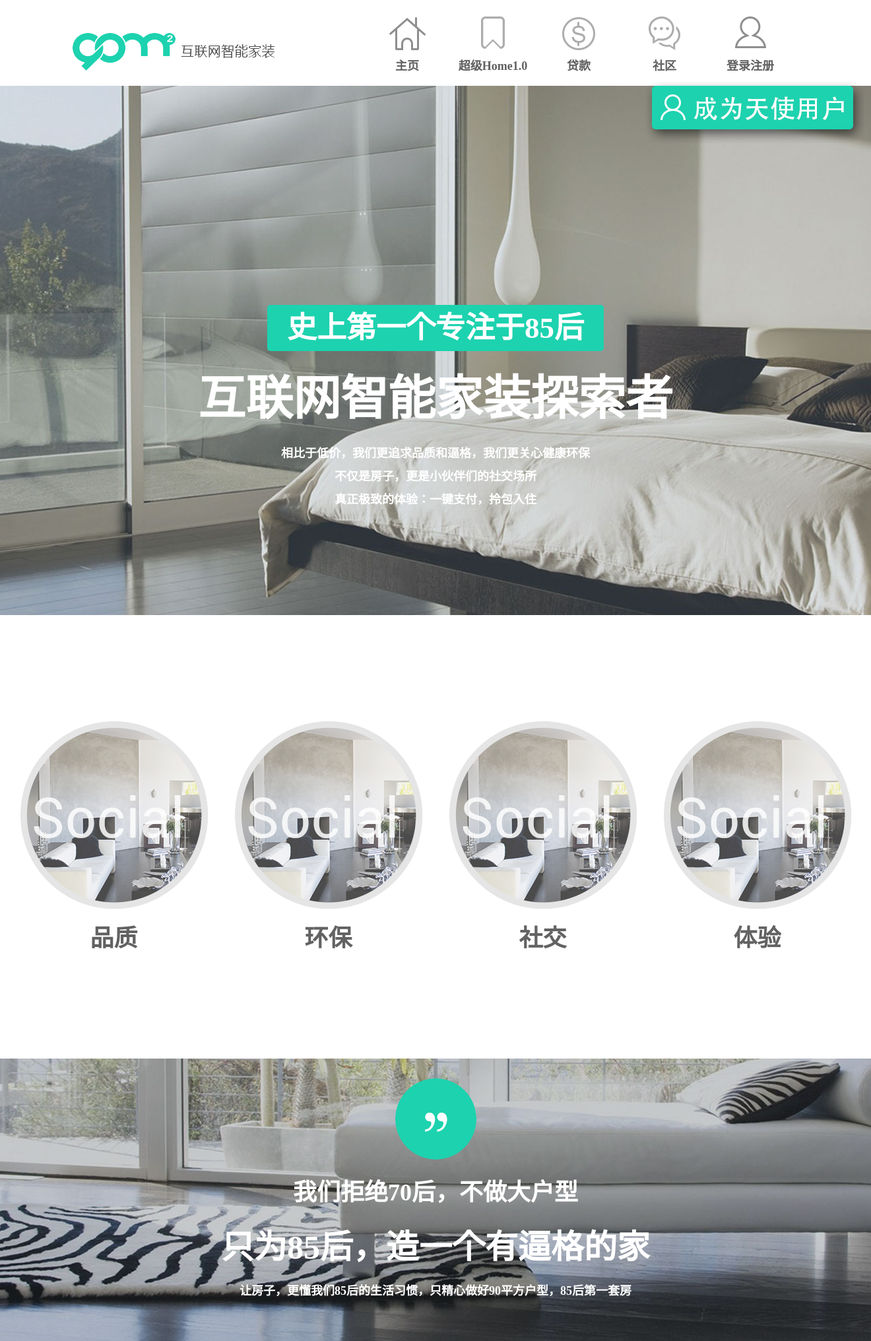
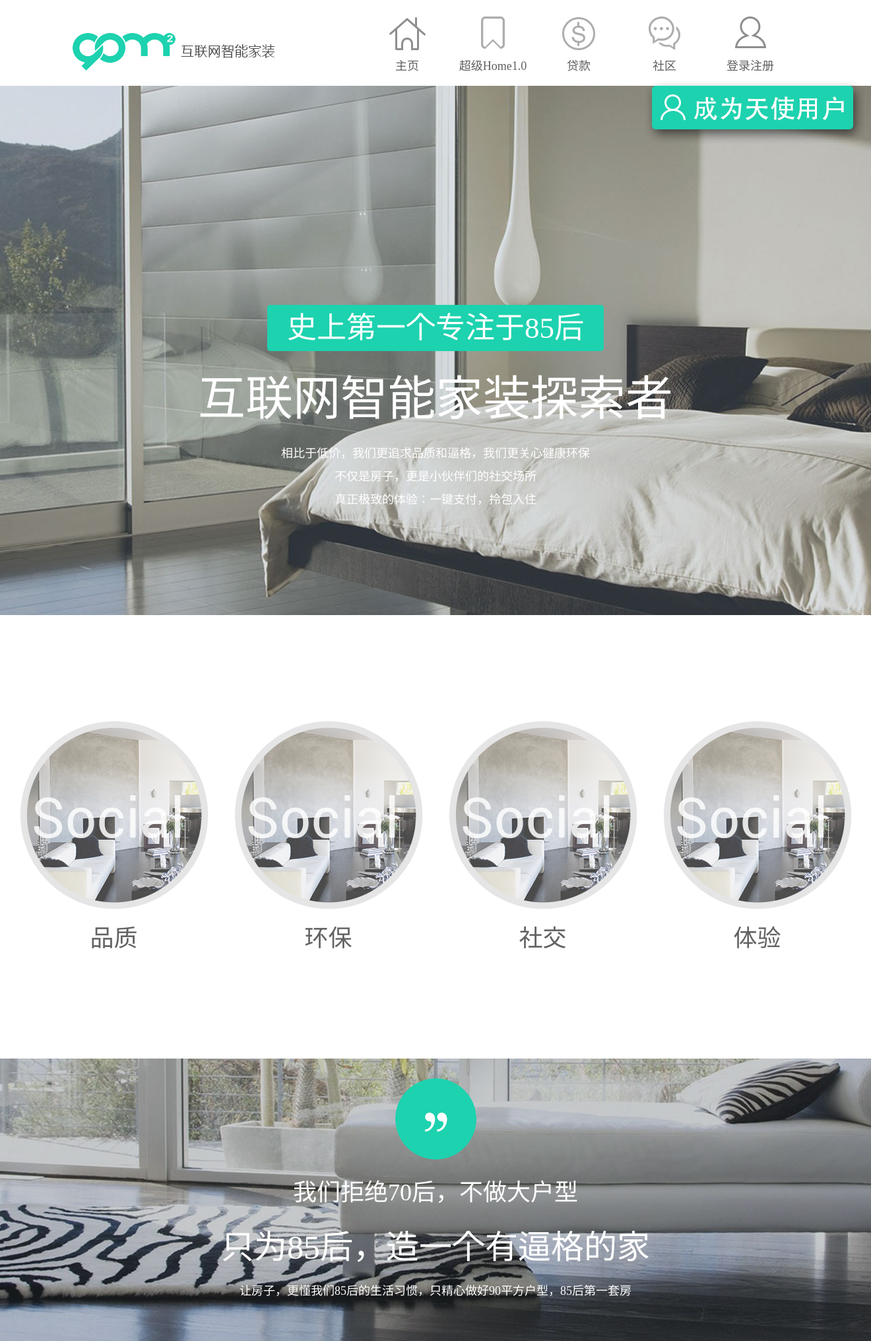
Before and after one commit to zlshiny/90ping-online, a CodeIgniter app: page /database/ in a window 1320 px wide. Shown: the top 2032 px of the page at 66% size. Run offline with CodeIgniter, Linux system fonts and the light colour scheme.

Commit message:
edit style

```diff
--- a/static/css/main.css
+++ b/static/css/main.css
@@ -110,7 +110,6 @@ body{
 	width:130px;
 	padding-top:60px;
 	font-size:18px;
-	font-weight: bolder;
 	text-align: center;
 }
 #nav .nav1{
@@ -165,7 +164,6 @@ body{
 	color:#1dd2af;
 	font-size:14px;
 	margin-left:20px;
-	font-weight: bolder;
 	margin-top:10px;
 }
 #i_main .msg img{
@@ -189,7 +187,7 @@ body{
 	text-align: center;
 	color:#fff;
 	padding-top:330px;
-	font-weight: bolder;
+
 	position:relative;
 }
 .i_banner_1 a{
@@ -208,7 +206,6 @@ body{
 	text-align: center;
 	color:#fff;
 	padding-top:30px;
-	font-weight: bolder;
 }
 .i_banner_3{
 	background:url(/static/image/banner/3.jpg) no-repeat center;
@@ -217,7 +214,6 @@ body{
 	text-align: center;
 	color:#fff;
 	padding-top:205px;
-	font-weight: bolder;
 }
 
 #footer{
@@ -255,6 +251,7 @@ body{
 	font-size:25px;
 	float:left;
 	margin-bottom:20px;
+	font-weight: normal;
 }
 #footer .copy{
 	color:#9dafc0;
@@ -316,7 +313,7 @@ body{
 	padding-top:300px;
 	color:#626262;
 	font-size:36px;
-	font-weight: bolder;
+
 	float:left;
 	text-align: center;
 }
```
